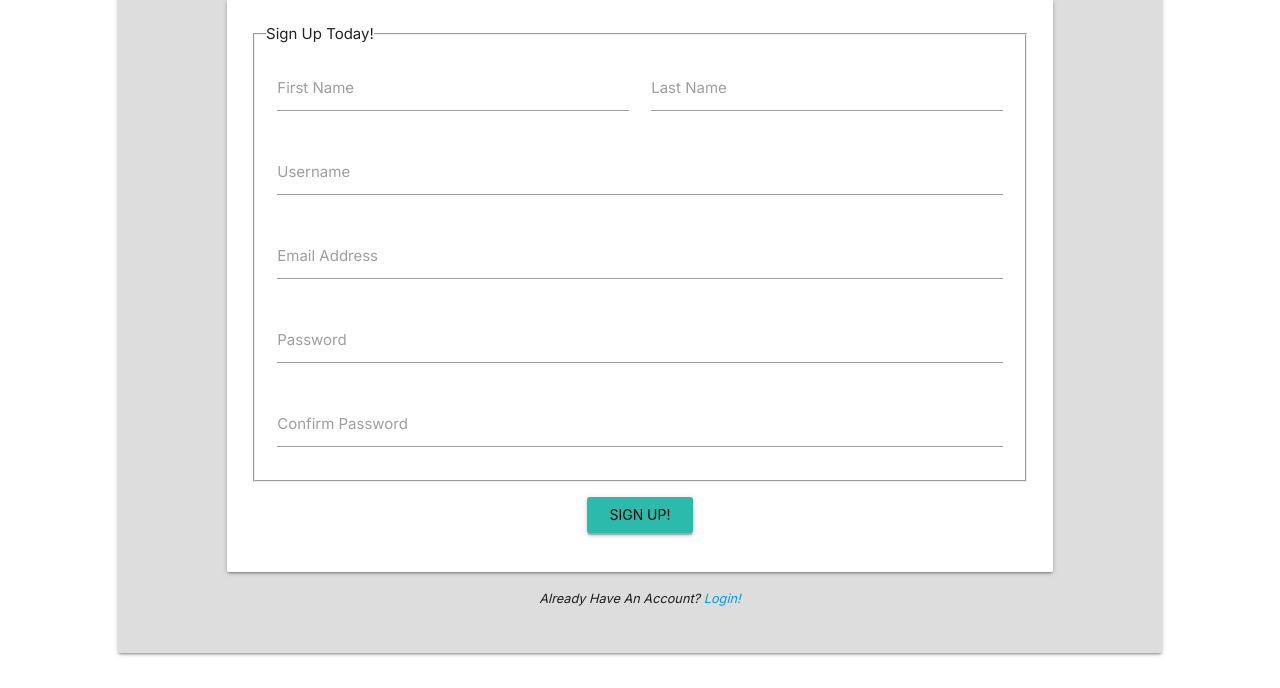
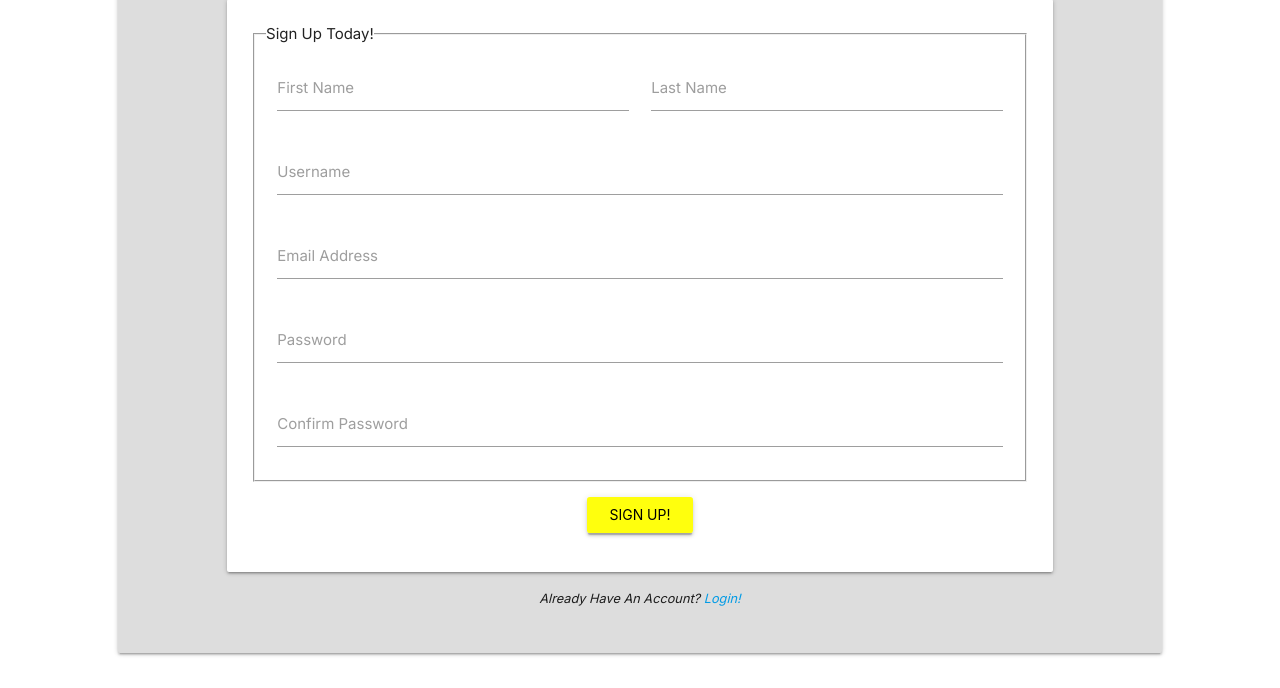
Before and after one commit to kevinoc554/above-board, a Flask app: page /register in a window 1280 px wide, with the pointer over the restyled element. Shown: the part 333-1021 px from the top of the page. Run offline with Flask 2, Linux system fonts and the light colour scheme.

Commit message:
feat: add hover effect to submit buttons on forms

```diff
--- a/aboveboard/static/css/style.css
+++ b/aboveboard/static/css/style.css
@@ -59,6 +59,11 @@ h1 span {
     background-color: #ffff00;
 }
 
+.submit-btn i:hover,
+.submit-btn i input:hover {
+    background-color: rgba(255, 255, 0, .95);
+}
+
 .small-text {
     font-size: 85%;
 }
```
